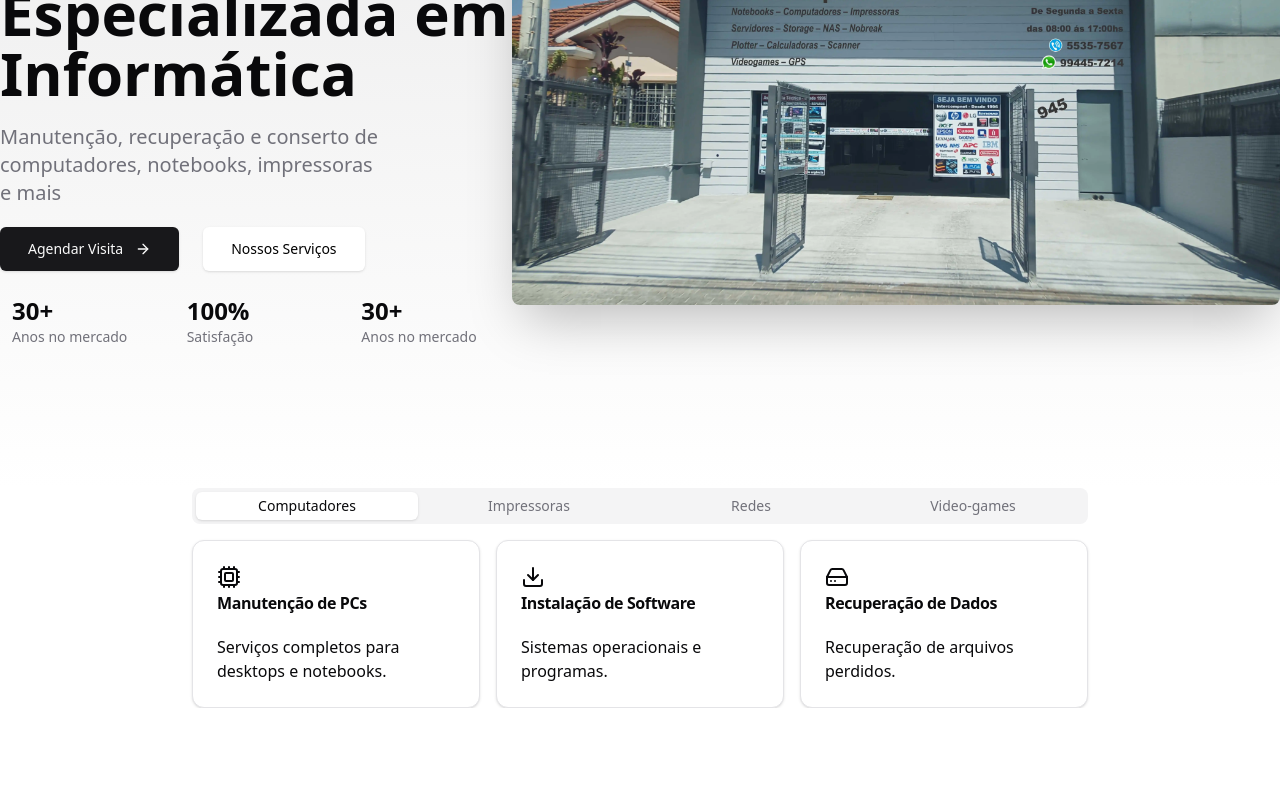
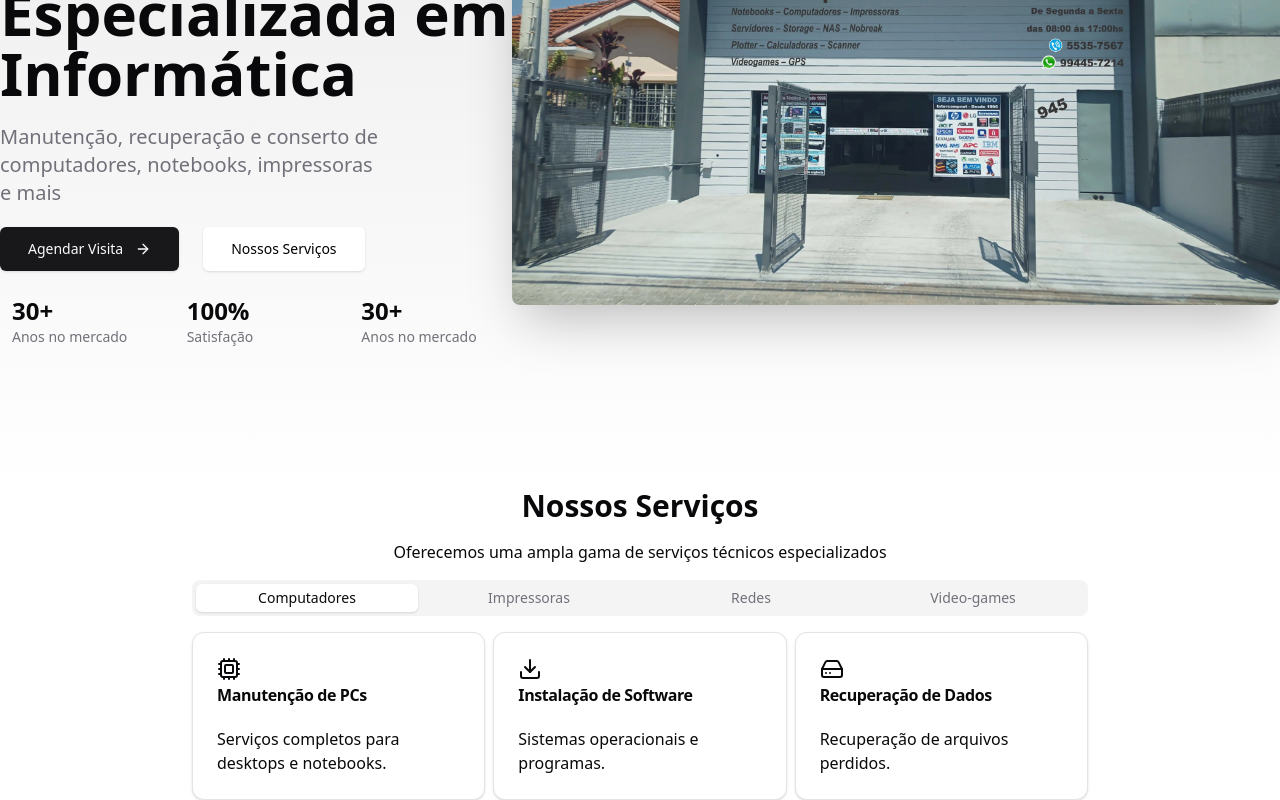
Before and after one commit to Daischi/Intercompnet, a Next.js app: page / in a window 1280 px wide. Shown: the part 422-1222 px from the top of the page. Before the commit the page ends 1130 px from the top, so only its background shows below. Built offline with nearby package versions, Linux system fonts and the light colour scheme.

Commit message:
melhorando aba serviços

```diff
--- a/src/components/Servicespage/index.tsx
+++ b/src/components/Servicespage/index.tsx
@@ -4,6 +4,12 @@ import { Cpu, Download, HardDrive } from "lucide-react";
 
 export default function ServicesTabs() {
   return (
+    <div>
+      <div>
+        <h1 className="flex justify-center items-center mb-4 text-3xl font-bold">Nossos Serviços</h1>
+        <p className="flex justify-center items-center mb-4">Oferecemos uma ampla gama de serviços técnicos especializados</p>
+      </div>
+
       <Tabs defaultValue="computadores" className="w-full max-w-4xl mx-auto">
         <TabsList className="grid grid-cols-4">
           <TabsTrigger value="computadores">Computadores</TabsTrigger>
@@ -13,7 +19,7 @@ export default function ServicesTabs() {
         </TabsList>
 
         <TabsContent value="computadores">
-        <div className="grid grid-cols-1 md:grid-cols-3 gap-4 mt-4">
+          <div className="grid grid-cols-1 md:grid-cols-3 gap-2 mt-4">
             <Card>
               <CardHeader>
                 <Cpu className="w-6 h-6" />
@@ -29,9 +35,7 @@ export default function ServicesTabs() {
                 <Download className="w-6 h-6" />
                 <CardTitle>Instalação de Software</CardTitle>
               </CardHeader>
-            <CardContent>
-              Sistemas operacionais e programas.
-            </CardContent>
+              <CardContent>Sistemas operacionais e programas.</CardContent>
             </Card>
 
             <Card>
@@ -39,12 +43,11 @@ export default function ServicesTabs() {
                 <HardDrive className="w-6 h-6" />
                 <CardTitle>Recuperação de Dados</CardTitle>
               </CardHeader>
-            <CardContent>
-              Recuperação de arquivos perdidos.
-            </CardContent>
+              <CardContent>Recuperação de arquivos perdidos.</CardContent>
             </Card>
           </div>
         </TabsContent>
       </Tabs>
+    </div>
   );
 }
```
Lines whose indentation alone changed are shown as unchanged.
